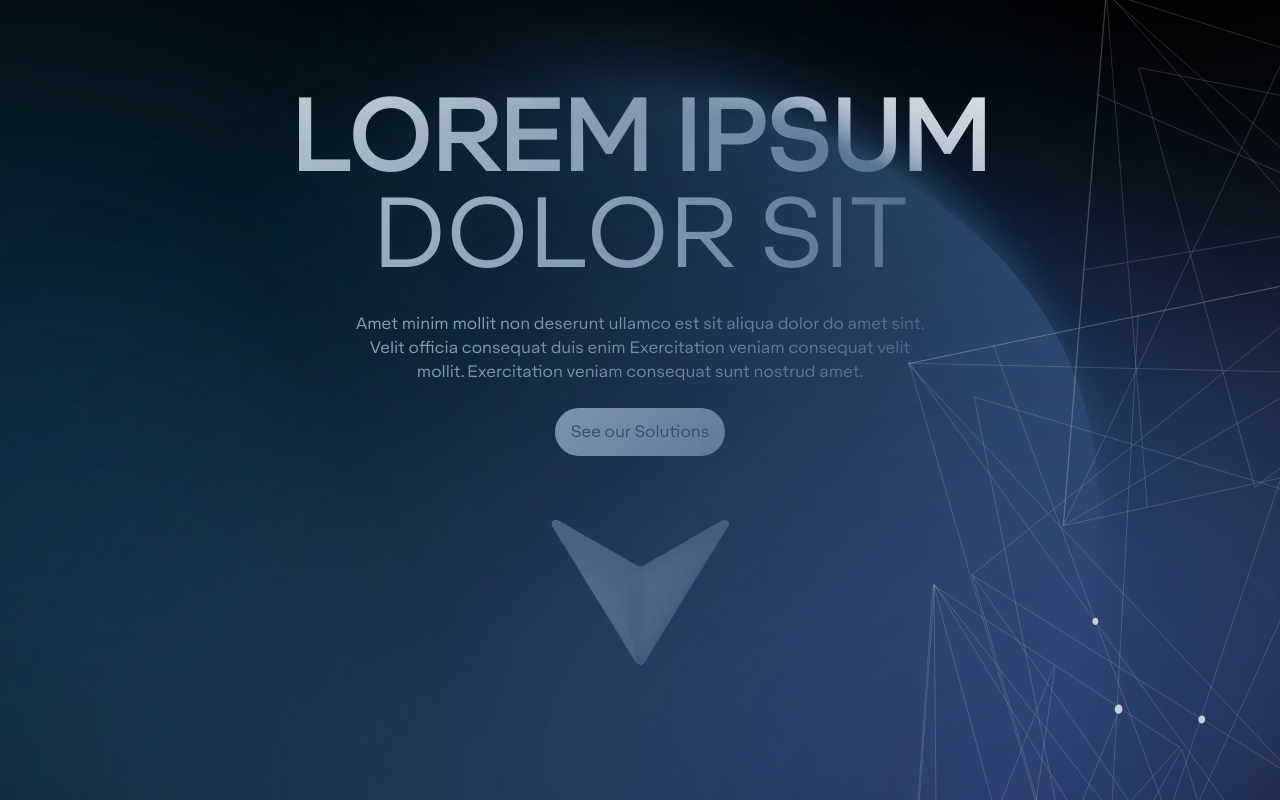
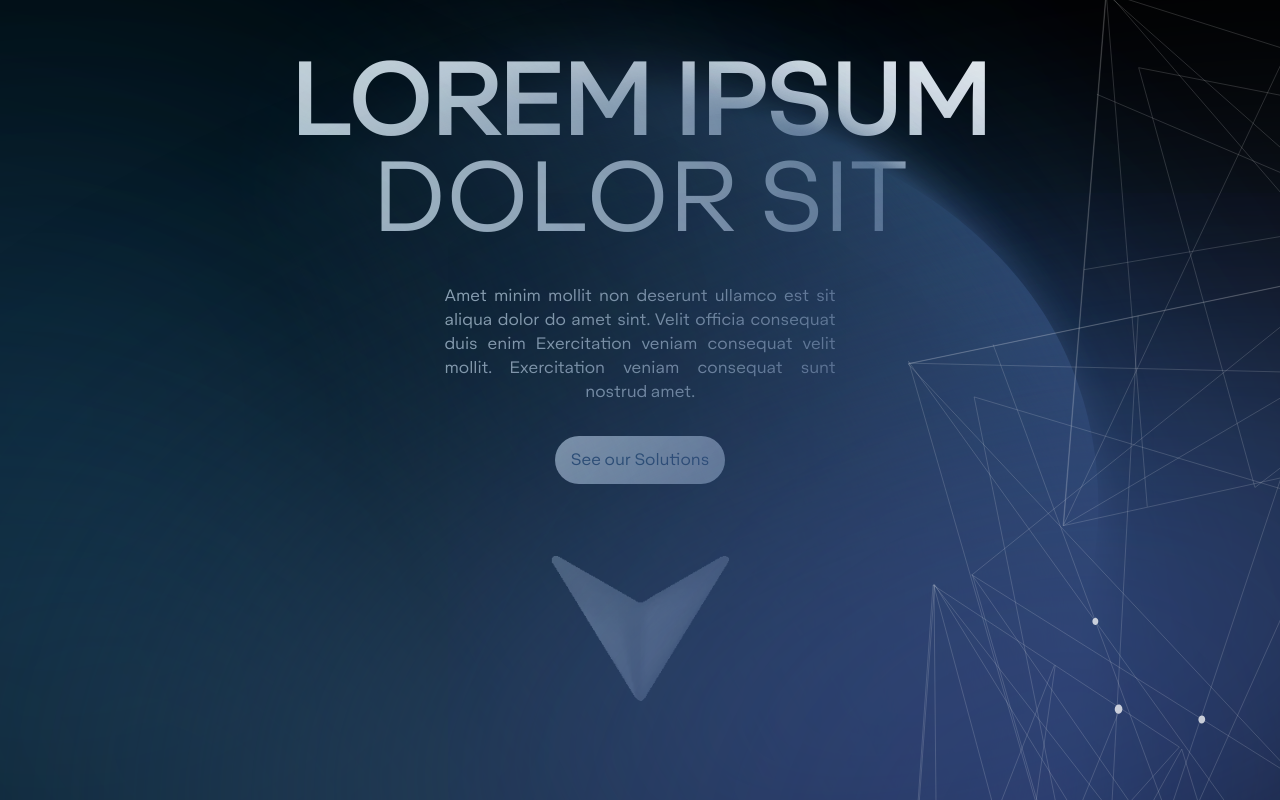
Before and after one commit to thecabinetlb/aitsmena-frontend, a Vue app: page / in a window 1280 px wide. Shown: the top 800 px of the page. Built offline with nearby package versions, Linux system fonts and the light colour scheme.

Commit message:
some spacing edits 2

```diff
--- a/src/components/Hero.vue
+++ b/src/components/Hero.vue
@@ -5,9 +5,9 @@
 <template>
   <section id="AITSHero" class="relative flex flex-col flex-wrap items-center h-full mx-auto">
     <!-- headline + cta -->
-    <div class="sm:10/12 w-11/12 flex flex-col justify-center items-center mx-auto space-y-2 gap-4 h-[90vh] pt-10">
-      <h1 class="text-accent1 uppercase text-[30px] lg:text-7xl xl:text-8xl text-center font-[700]">Lorem Ipsum <br/><span class="font-[100]">Dolor Sit</span></h1>
-      <p class="font-[200] text-center text-accent2 md:w-1/2">Amet minim mollit non deserunt ullamco est sit aliqua dolor do amet sint. Velit officia consequat duis enim Exercitation veniam consequat velit mollit. Exercitation veniam consequat sunt nostrud amet.</p>
+    <div class="sm:10/12 w-11/12 flex flex-col justify-center items-center mx-auto space-y-4 gap-4 h-[90vh] pt-10">
+      <h1 class="text-accent1 uppercase 2xl:text-9xl text-[30px] lg:text-7xl xl:text-8xl text-center font-[700]">Lorem Ipsum <br/><span class="font-[100]">Dolor Sit</span></h1>
+      <p class="font-[200] text-justify text-accent2 xl:w-1/3 lg:w-1/2" style="text-align-last: center;">Amet minim mollit non deserunt ullamco est sit aliqua dolor do amet sint. Velit officia consequat duis enim Exercitation veniam consequat velit mollit. Exercitation veniam consequat sunt nostrud amet.</p>
       <button class="px-4 py-3 text-center bg-accent1 text-bg2 rounded-full shadow-lg hover:bg-opacity-95 cursor-pointer">See our Solutions</button>
       <img src="../assets/images/hero/arrow.webp" alt="AITS" width="178" height="145" responsive class="pt-10"/>
     </div>
```
